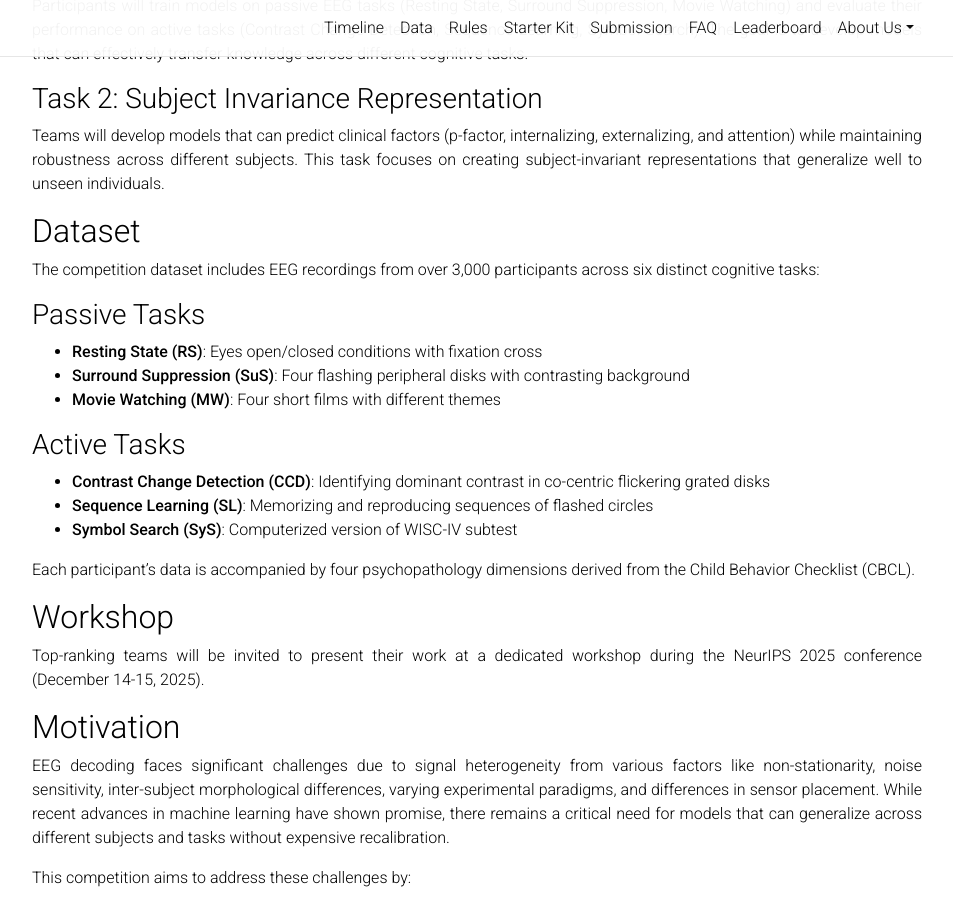
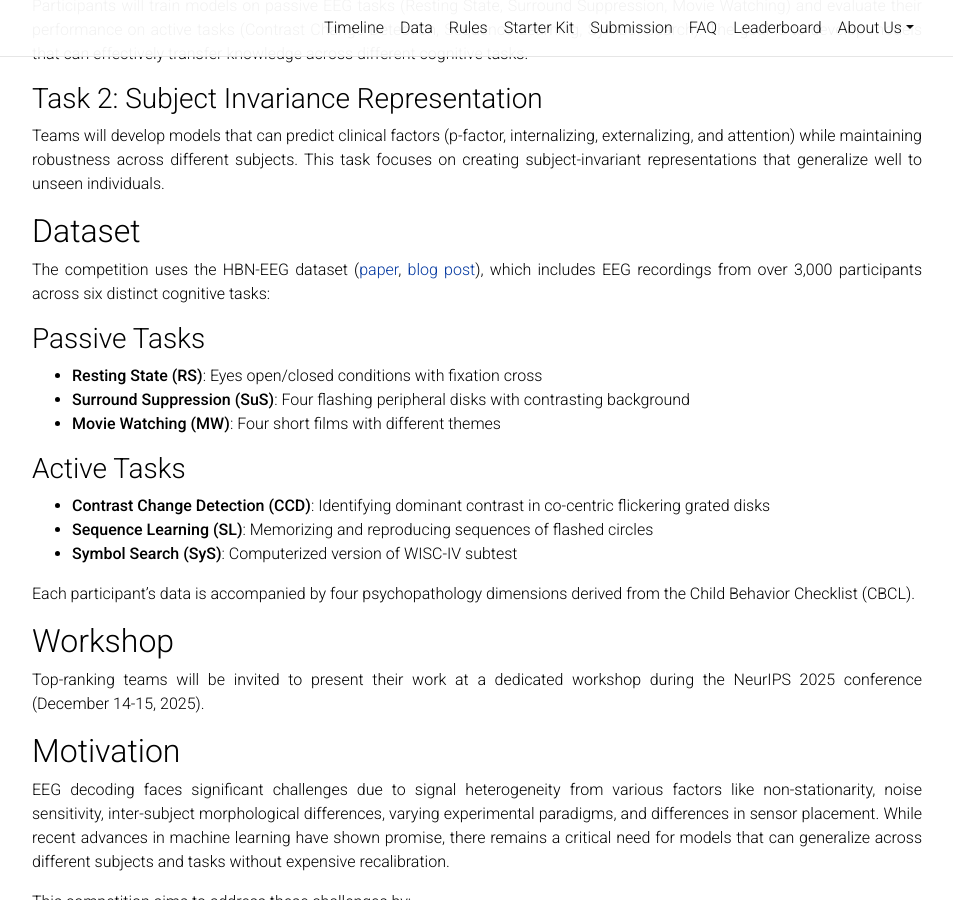
Before and after one commit to urgent-challenge/urgent2024, a Jekyll site: the page built from _pages/about.md, in a window 1280 px wide and 900 px high, scrolled down 988 px. Shown: the whole window, without its empty margins (163-1116 px from the left). Built offline with Jekyll 4.4.1, drawn with Linux system fonts in a browser that asks for light colours; comment, search, counter and statistics services are not loaded; a style sheet for code colours, icons or effects is not loaded.

Commit message:
add links to the data

```diff
--- a/_pages/about.md
+++ b/_pages/about.md
@@ -50,7 +50,7 @@ Teams will develop models that can predict clinical factors (p-factor, internali
 
 ## Dataset
 
-The competition dataset includes EEG recordings from over 3,000 participants across six distinct cognitive tasks:
+The competition uses the HBN-EEG dataset ([paper](https://www.biorxiv.org/content/10.1101/2024.10.03.615261v2), [blog post](https://neuromechanist.github.io/data/hbn/)), which includes EEG recordings from over 3,000 participants across six distinct cognitive tasks:
 
 ### Passive Tasks
 - **Resting State (RS)**: Eyes open/closed conditions with fixation cross
```
